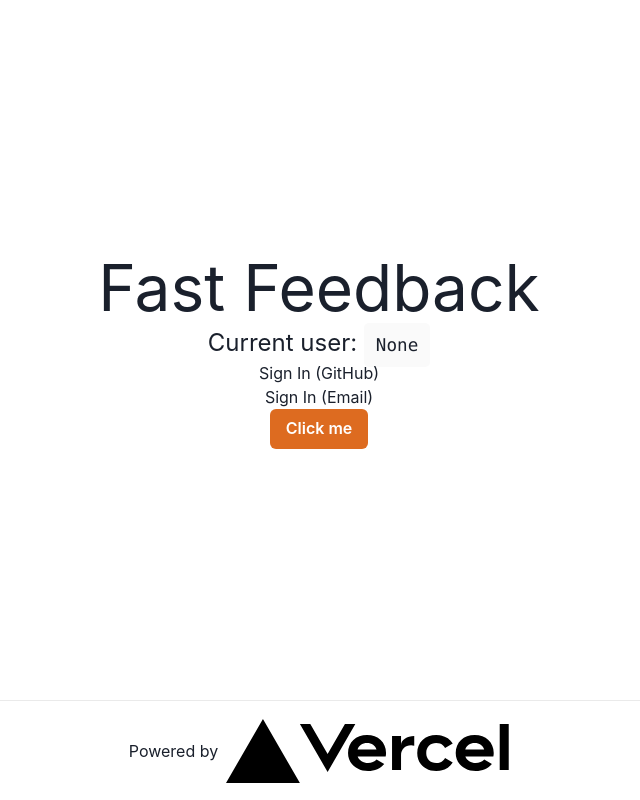
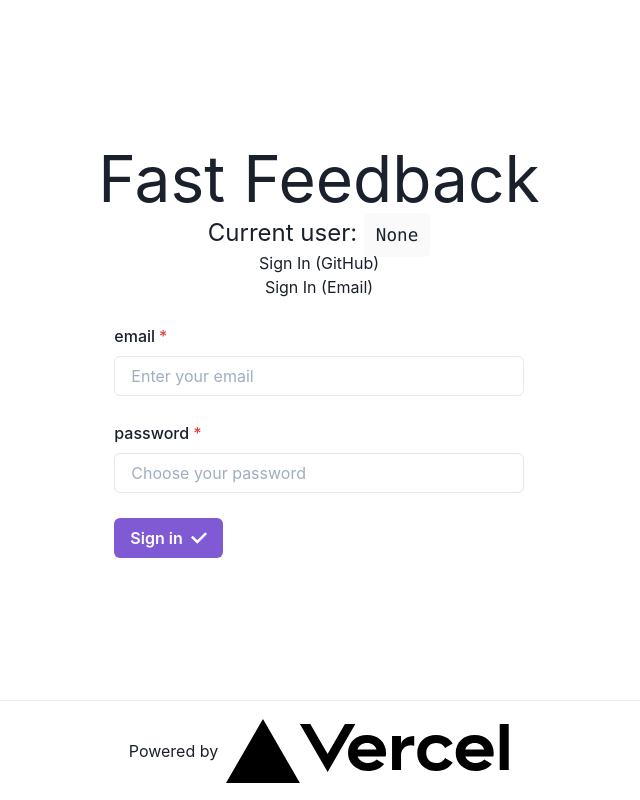
Before and after one commit to maumausaurus/fastfeedback, a Next.js app: page / in a window 1280 px wide. Shown: the whole page, without its empty margins (321-961 px from the left). Built offline with nearby package versions, Linux system fonts and the light colour scheme; no server answers.

Commit message:
integration chakra

```diff
--- a/package.json
+++ b/package.json
@@ -8,6 +8,7 @@
     "start": "next dev"
   },
   "dependencies": {
+    "@chakra-ui/icons": "^1.0.5",
     "@chakra-ui/react": "^1.3.3",
     "@emotion/react": "^11.1.5",
     "@emotion/styled": "^11.1.5",
--- a/pages/index.js
+++ b/pages/index.js
@@ -1,7 +1,18 @@
 import Head from 'next/head';
 import { Fragment } from 'react';
 import { useAuth } from '../lib/auth';
-import { Button, ButtonGroup } from "@chakra-ui/react"
+import React from 'react'
+import {
+  ChakraProvider,
+  Container,
+  FormControl,
+  FormLabel,
+  Input,
+  FormErrorMessage,
+  Button
+} from '@chakra-ui/react';
+import { CheckIcon } from '@chakra-ui/icons'
+
 
 const Home = () => {
   const auth = useAuth();
@@ -26,10 +37,39 @@ const Home = () => {
           <Fragment>
             <button onClick={(e) => auth.signinWithGithub()}>Sign In (GitHub)</button>
             <button onClick={(e) => auth.signinWithEmailPassword()}>Sign In (Email)</button>
-            <Button colorScheme="orange">Click me</Button>
           </Fragment>
         )}
+
+<ChakraProvider resetCSS>
+    <Container display="block" mt="25px">
+      <FormControl isRequired>
+        <FormLabel>email</FormLabel>
+        <Input placeholder="Enter your email" />
+        <FormErrorMessage>Error message</FormErrorMessage>
+      </FormControl>
+      <FormControl isRequired mb="25px" mt="25px">
+        <FormLabel>password</FormLabel>
+        <Input placeholder="Choose your password" />
+        <FormErrorMessage>Error message</FormErrorMessage>
+      </FormControl>
+      <Button
+        variant="solid"
+        size="md"
+        colorScheme="purple"
+        display="flex"
+        rightIcon={<CheckIcon />}
+        flexDirection="row"
+        justifyContent="flex-start"
+        boxShadow={10}
+      >
+        Sign in
+      </Button>
+    </Container>
+  </ChakraProvider>
+
       </main>
+
+
 
       <footer>
         <a
```
Also changed, not shown: pages/signup.js (added, +32 -0 lines), 1 other file (tests, documents, lock files or other folders).
